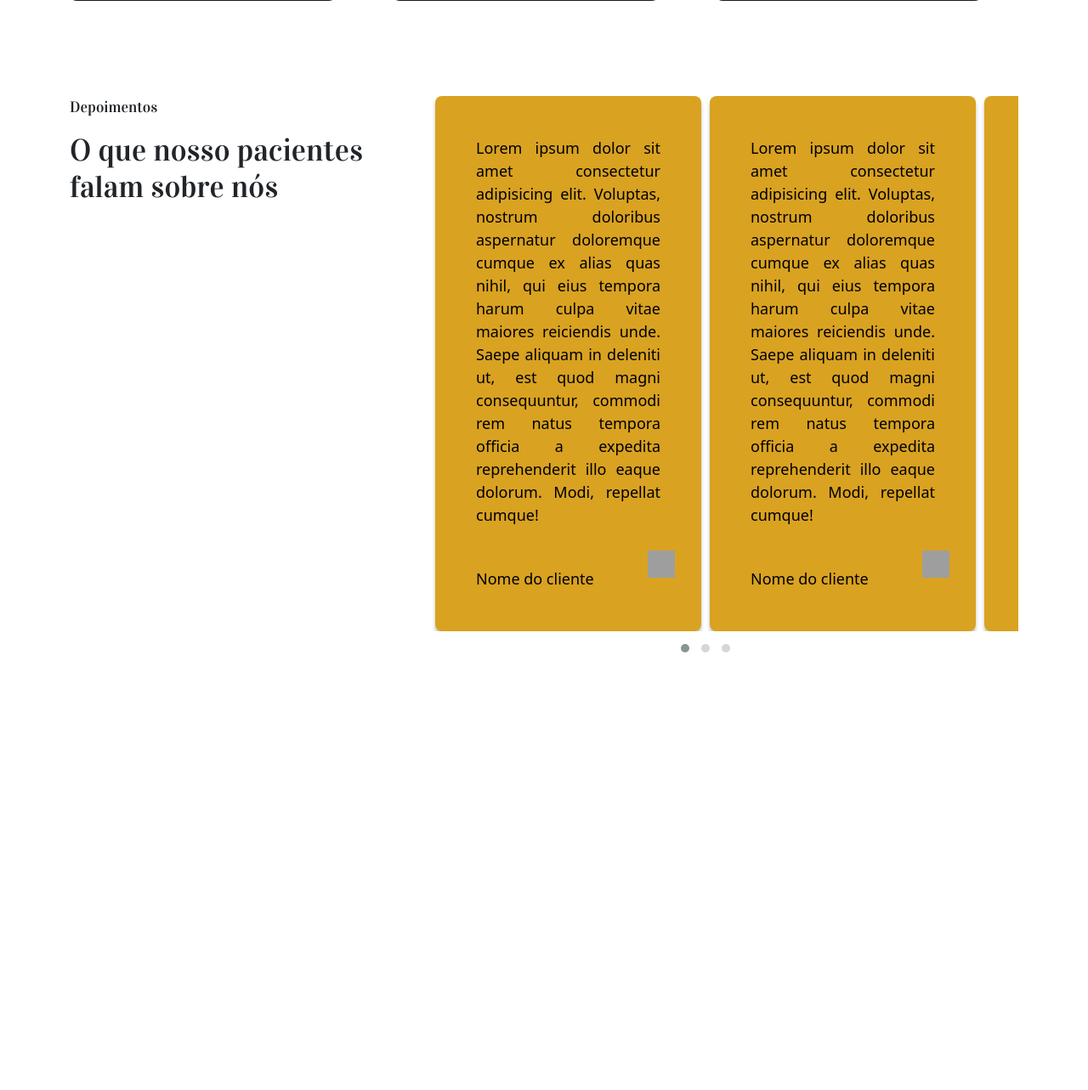
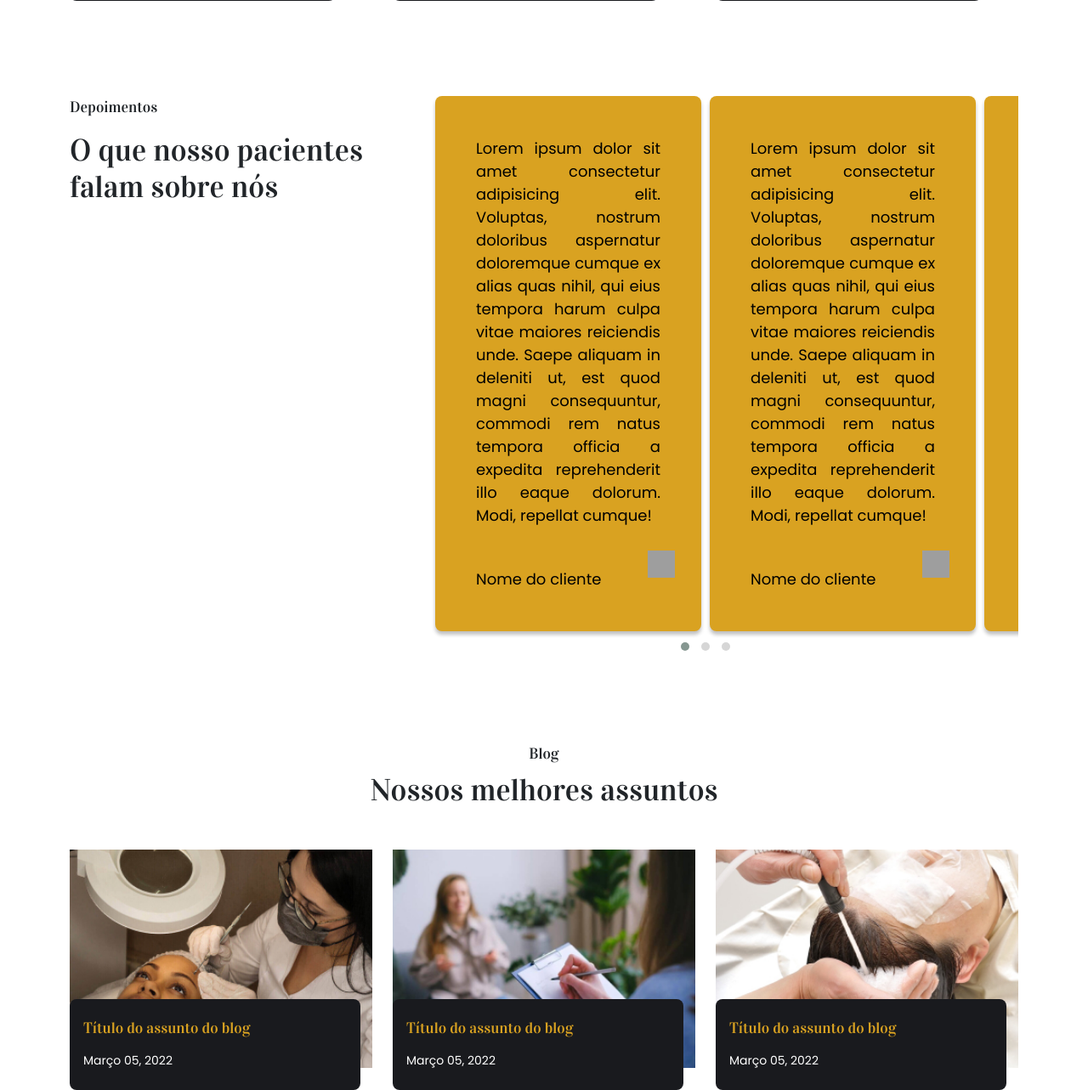
Before and after one commit to prmacedo/deborah, a PHP site: page / in a window 1280 px wide. Shown: the part 3785-5068 px from the top of the page at 85% size. Before the commit the page ends 4553 px from the top, so only its background shows below. Run offline with PHP 8.4, Linux system fonts and the light colour scheme; grey boxes are pictures that could not be loaded.

Commit message:
create blog section

```diff
--- a/css/global.css
+++ b/css/global.css
@@ -23,6 +23,8 @@
   margin: 0;
   padding: 0;
   box-sizing: border-box;
+
+  font-family: 'Poppins', sans-serif;
 }
 
 .border-25 { border-radius: 0.25rem; }
@@ -34,7 +36,7 @@
 .txt-poppins { font-family: 'Poppins', sans-serif; }
 .txt-vidaloka { font-family: 'Vidaloka', serif; }
 
-.fsz-0 { font-size: 0.625rem; } /* 10px */
+.fsz-0 { font-size: 0.875rem; } /* 14px */
 .fsz-1 { font-size: 1.125rem; } /* 18px */
 .fsz-2 { font-size: 1.5rem; }   /* 24px */
 .fsz-3 { font-size: 2.25rem; }  /* 36px */
@@ -46,6 +48,10 @@
 }
 
 .text-justify { text-align: justify; }
+
+/* Owl Carousel */
+.owl-carousel .owl-stage-outer {padding-bottom: 8px;}
+.owl-theme .owl-nav.disabled+.owl-dots {margin-top: 0;}
 
 /* NAVBAR */
 .navbar {
--- a/css/styles.css
+++ b/css/styles.css
@@ -357,3 +357,48 @@
   height: 2rem;
   width: 2rem;
 }
+
+/* Blog */
+#blog {
+  padding-top: 6rem;
+}
+
+#blog img {
+  width: 100%;
+}
+
+#blog .row div {
+  position: relative;
+  cursor: pointer;
+}
+
+#blog .row div a > div {
+  position: absolute;
+  bottom: -10%;
+  width: 90%;
+  background-color: var(--secondary);
+  transition: 0.3s background-color;
+}
+
+#blog .row div a > div h3 {
+  color: var(--primary);
+  transition: 0.3s color;
+
+}
+
+#blog .row div a > div p {
+  color: var(--white);
+  transition: 0.3s color;
+}
+
+#blog .row > div:hover a > div {
+  background-color: var(--primary);
+}
+
+#blog .row > div:hover a > div h3 {
+  color: var(--black);
+}
+
+#blog .row > div:hover a > div p {
+  color: var(--black);
+}
--- a/index.php
+++ b/index.php
@@ -470,6 +470,43 @@
         </div>
       </div>
     </div>
+
+    <div id="blog" class="container">
+      <p class="font-vidaloka text-center fsz-1 mb-2">Blog</p>
+      <h2 class="font-vidaloka text-center fsz-3 mb-5">Nossos melhores assuntos</h2>
+
+      <div class="row gy-5 justify-content-center">
+        <div class="col-12 col-md-6 col-lg-4">
+          <a href="#blog">
+            <img src="./assets/img/blog-1.jpg" alt="Título">
+            <div class="py-4 px-3 border-50">
+              <h3 class="font-vidaloka m-0 fsz-1">Título do assunto do blog</h3>
+              <p class="fsz-0 m-0 mt-3">Março 05, 2022</p>
+            </div>
+          </a>
+        </div>
+
+        <div class="col-12 col-md-6 col-lg-4">
+          <a href="#blog">
+            <img src="./assets/img/blog-2.jpg" alt="Título">
+            <div class="py-4 px-3 border-50">
+              <h3 class="font-vidaloka m-0 fsz-1">Título do assunto do blog</h3>
+              <p class="fsz-0 m-0 mt-3">Março 05, 2022</p>
+            </div>
+          </a>
+        </div>
+
+        <div class="col-12 col-md-6 col-lg-4">
+          <a href="#blog">
+            <img src="./assets/img/blog-3.jpg" alt="Título">
+            <div class="py-4 px-3 border-50">
+              <h3 class="font-vidaloka m-0 fsz-1">Título do assunto do blog</h3>
+              <p class="fsz-0 m-0 mt-3">Março 05, 2022</p>
+            </div>
+          </a>
+        </div>
+      </div>
+    </div>
   </main>
 
   <?php require_once './partials/footer.php' ?>
```
Also changed, not shown: assets/img/blog-1.jpg (added), assets/img/blog-2.jpg (added), assets/img/blog-3.jpg (added).
